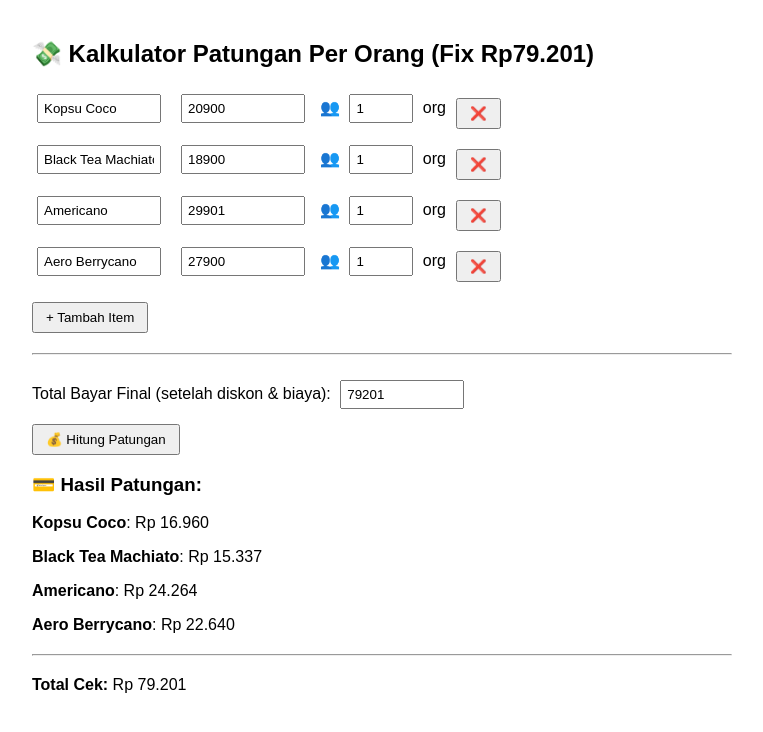
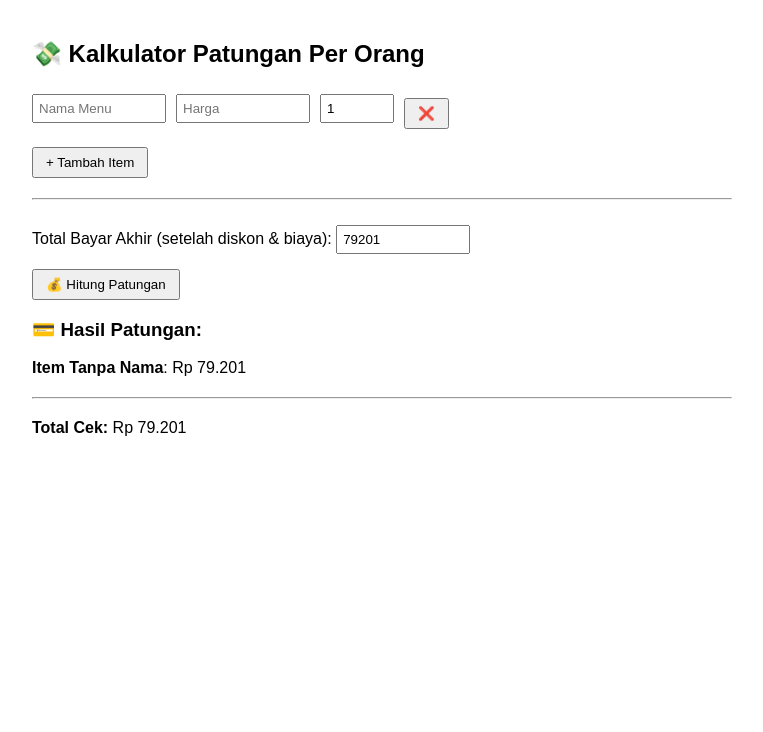
Before and after one commit to regissampah/ItungPatungan, a plain HTML site: page index.html in a window 1280 px wide. Both pictures are taken after a click on the button "💰 Hitung Patungan". Shown: the whole page, without its empty margins (258-1021 px from the left). Drawn offline with Linux system fonts and the light colour scheme.

Commit message:
Update index.html

```diff
--- a/index.html
+++ b/index.html
@@ -5,20 +5,20 @@
   <title>Kalkulator Patungan Per Orang</title>
   <style>
     body { font-family: sans-serif; padding: 20px; max-width: 700px; margin: auto; }
-    input { margin: 5px; padding: 5px; width: 110px; }
-    .person { margin-bottom: 10px; display: flex; align-items: center; gap: 10px; }
+    input { margin: 5px 0; padding: 5px; width: 120px; }
+    .person { margin-bottom: 8px; display: flex; align-items: center; gap: 10px; }
     button { padding: 6px 12px; margin-top: 10px; }
     hr { margin: 20px 0; }
   </style>
 </head>
 <body>
-  <h2>💸 Kalkulator Patungan Per Orang (Fix Rp79.201)</h2>
+  <h2>💸 Kalkulator Patungan Per Orang</h2>
 
   <div id="people"></div>
   <button onclick="addPerson()">+ Tambah Item</button>
 
   <hr>
-  <label>Total Bayar Final (setelah diskon & biaya): <input type="number" id="finalTotal" value="79201"></label><br>
+  <label>Total Bayar Akhir (setelah diskon & biaya): <input type="number" id="finalTotal" value="79201"></label><br>
   <button onclick="hitung()">💰 Hitung Patungan</button>
 
   <h3>💳 Hasil Patungan:</h3>
@@ -32,18 +32,15 @@
       div.className = 'person';
       div.innerHTML = `
         <input type="text" placeholder="Nama Menu" value="${name}">
-        <input type="number" placeholder="Harga (Rp)" value="${price}">
-        <label>👥 <input type="number" class="jumlah-orang" min="1" value="${orang}" style="width:50px"> org</label>
+        <input type="number" placeholder="Harga" value="${price}">
+        <input type="number" class="jumlah-orang" placeholder="Orang" min="1" value="${orang}" style="width:60px">
         <button onclick="this.parentElement.remove()">❌</button>
       `;
       peopleDiv.appendChild(div);
     }
 
-    // Preload data dari struk
-    addPerson("Kopsu Coco", 20900, 1);
-    addPerson("Black Tea Machiato", 18900, 1);
-    addPerson("Americano", 29901, 1);
-    addPerson("Aero Berrycano", 27900, 1);
+    // Awalnya 1 baris kosong
+    addPerson();
 
     function hitung() {
       const people = Array.from(document.querySelectorAll(".person"));
@@ -53,9 +50,9 @@
 
       let itemList = [];
       people.forEach(p => {
-        const name = p.querySelector("input[type='text']").value;
-        const price = parseFloat(p.querySelector("input[type='number']").value);
-        const jumlahOrang = parseInt(p.querySelector(".jumlah-orang").value);
+        const name = p.querySelector("input[type='text']").value || "Item Tanpa Nama";
+        const price = parseFloat(p.querySelector("input[type='number']").value) || 0;
+        const jumlahOrang = parseInt(p.querySelector(".jumlah-orang").value) || 1;
         for (let i = 0; i < jumlahOrang; i++) {
           itemList.push({ name: name + (jumlahOrang > 1 ? ` (Orang ${i+1})` : ""), price: price / jumlahOrang });
         }
```
